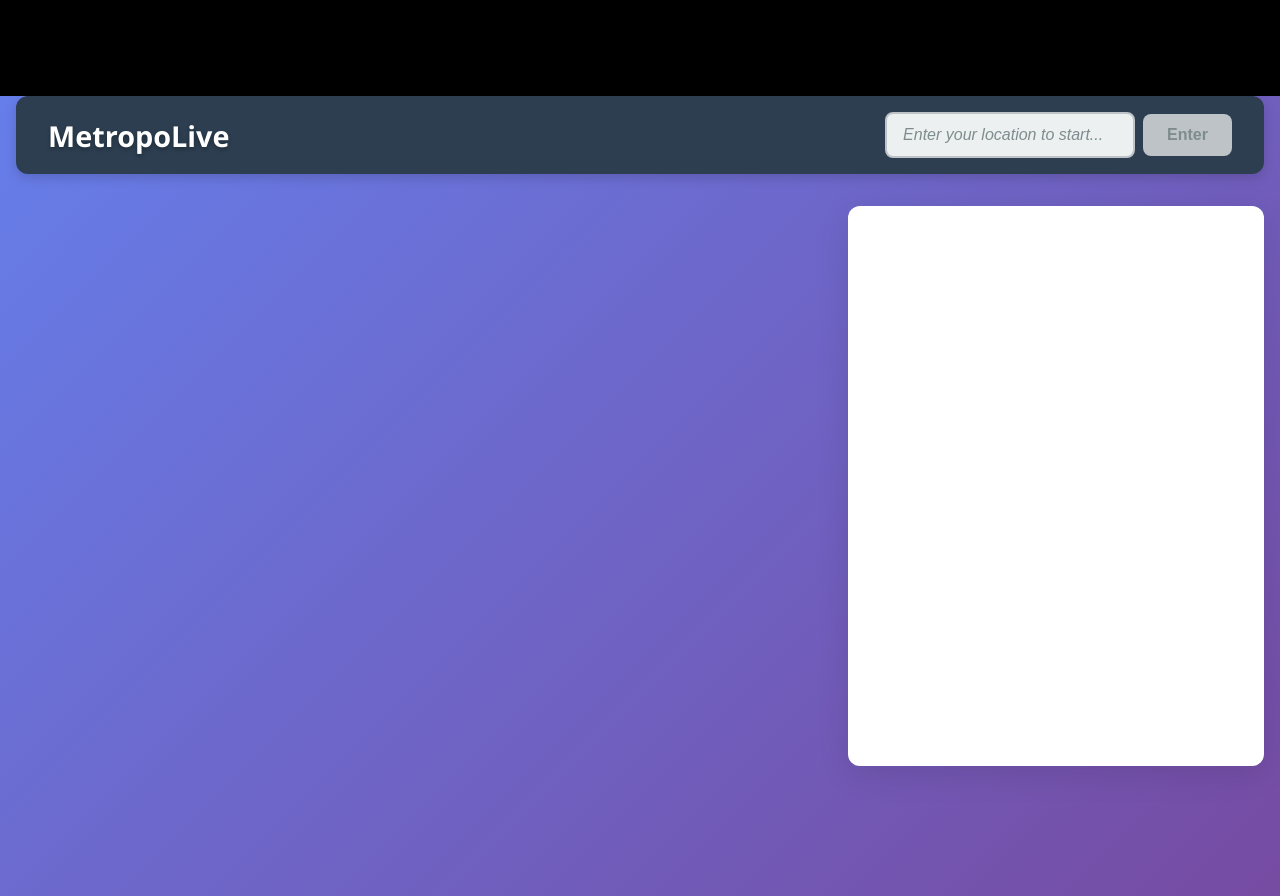
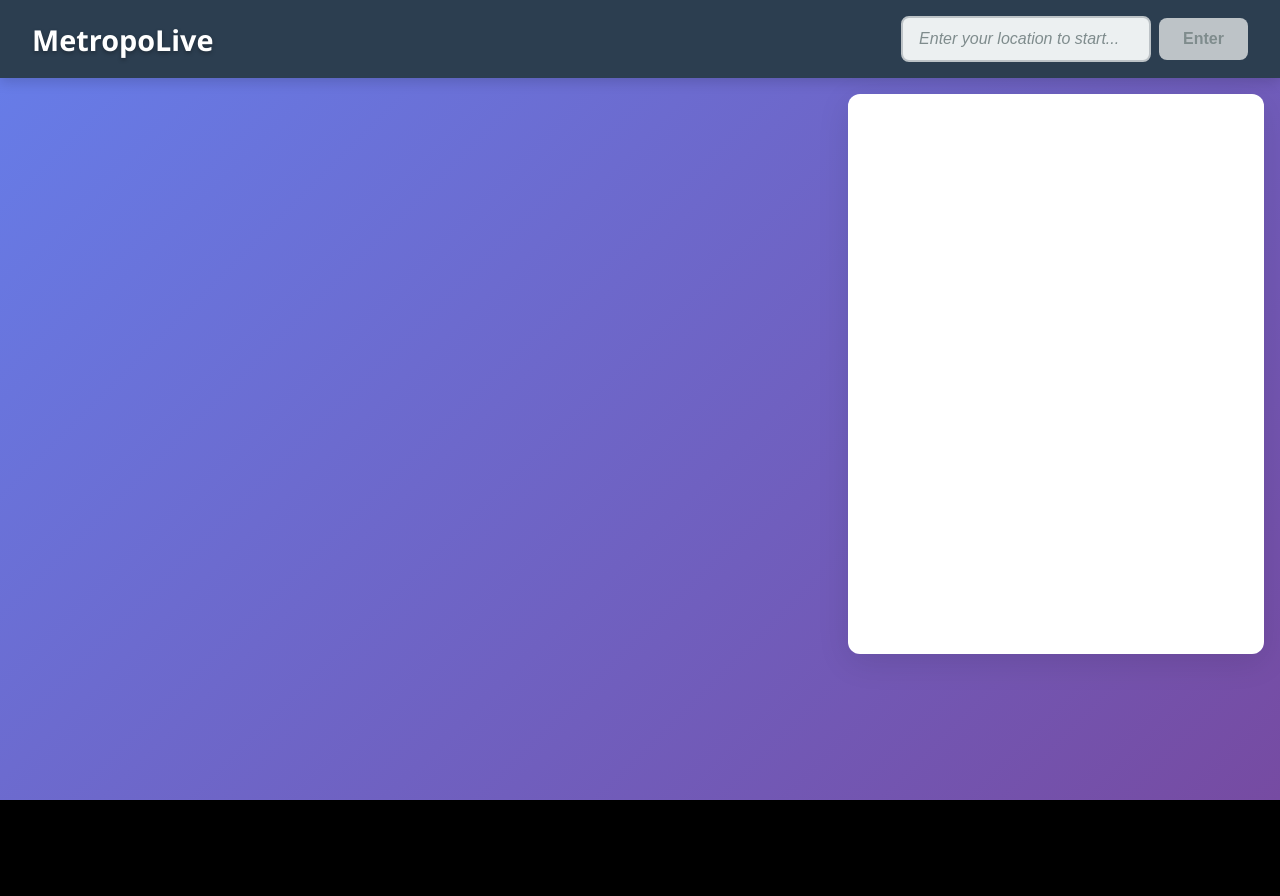
Before and after one commit to CMPT-276-SUMMER-2025/final-project-17-sunsets, a React (Vite) app in the folder frontend/: page / in a window 1280 px wide. After the commit the page ends 800 px from the top, so only its background shows below. Built offline with nearby package versions, Linux system fonts and the light colour scheme.

Commit message:
Attached Navbar to the top of the page

```diff
--- a/frontend/src/Components/Navbar/Navbar.css
+++ b/frontend/src/Components/Navbar/Navbar.css
@@ -3,12 +3,18 @@
   background: #2c3e50;  /* Dark grey background */
   color: white;
   padding: 1rem 2rem;
-  border-radius: 12px;
-  margin: 1rem;
+  /* Remove border-radius and margin for full-width sticky effect */
+  border-radius: 0;
+  margin: 0;
   display: flex;
   justify-content: space-between;
   align-items: center;
   box-shadow: 0 4px 12px rgba(0, 0, 0, 0.15);
+  position: sticky;
+  top: 0;
+  left: 0;
+  width: 100vw;
+  z-index: 1000;
 }
 
 /* Application title styling */
--- a/frontend/src/index.css
+++ b/frontend/src/index.css
@@ -7,7 +7,6 @@
 body {
   background-color: black;
   color: white;
-  padding-top: 80px; /*so tht content dont get hinden to the fixed navbar*/
   font-family: -apple-system, BlinkMacSystemFont, 'Segoe UI', 'Roboto', 'Oxygen', 'Ubuntu', 'Cantarell', 'Fira Sans', 'Droid Sans', 'Helvetica Neue', sans-serif;
   -webkit-font-smoothing: antialiased;
   -moz-osx-font-smoothing: grayscale;
```
